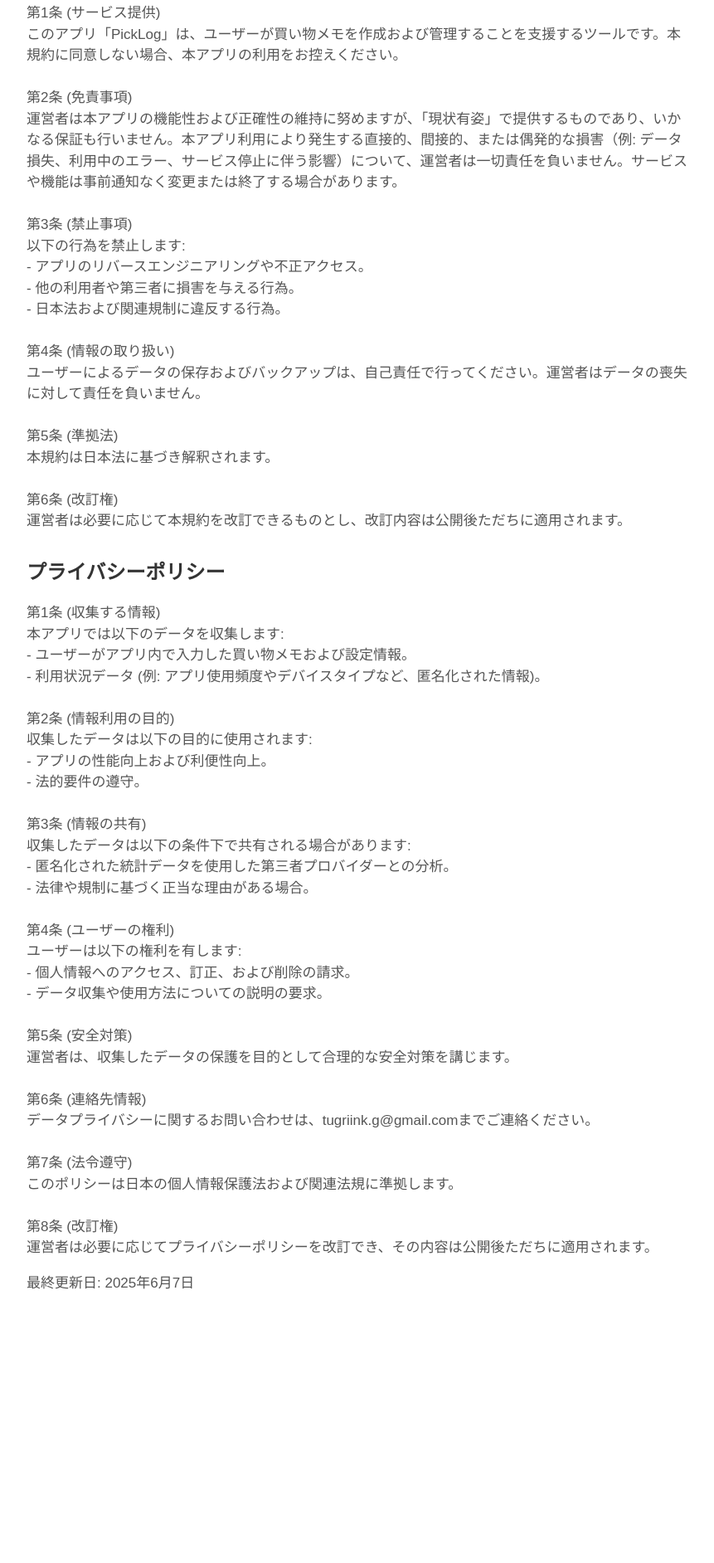
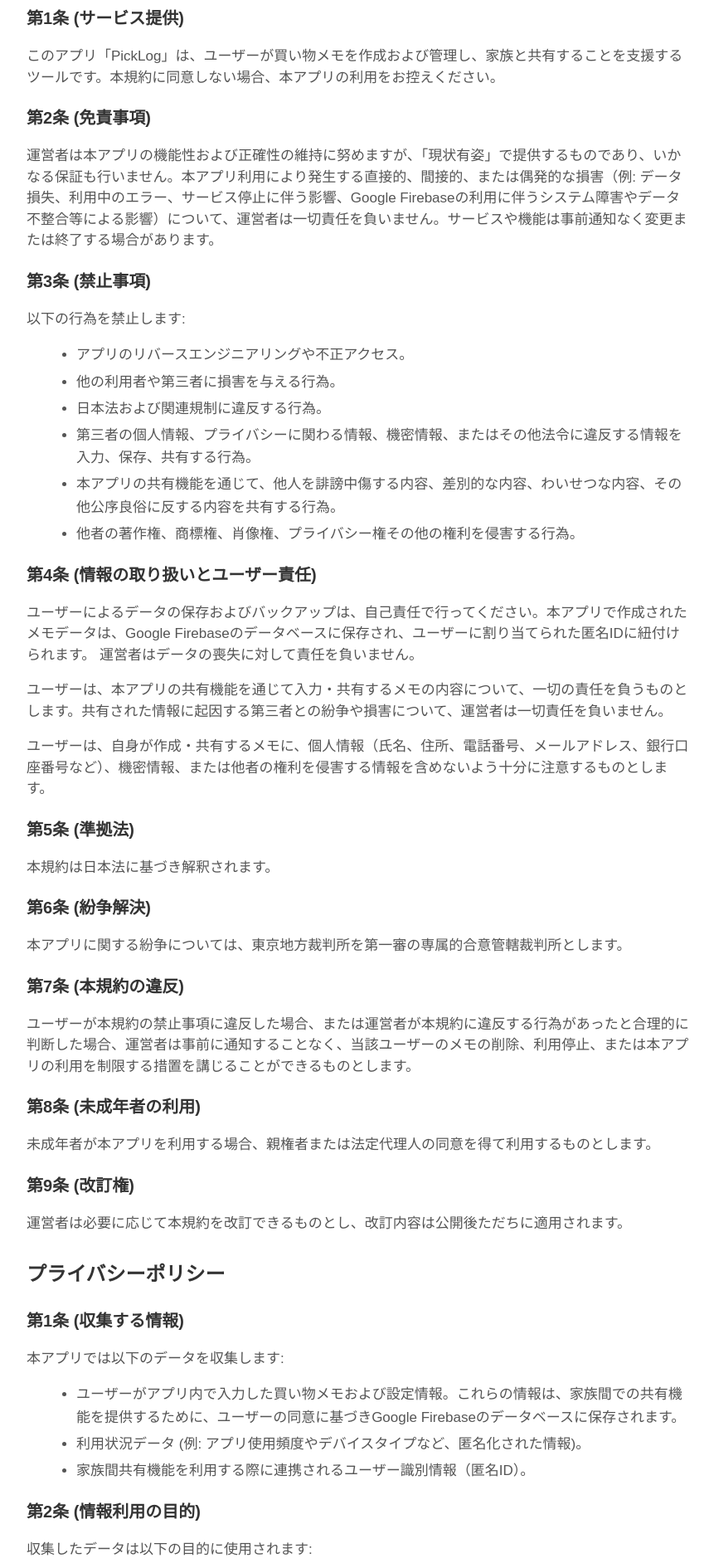
Before and after one commit to ShinjiHatada/tugriink-net, a plain HTML site: page pick_log/legal/terms_and_privacy_ja.html in a window 1280 px wide. Shown: the part 170-2054 px from the top of the page at 83% size, without its empty margins (208-1069 px from the left). Before the commit the page ends 1759 px from the top, so only its background shows below. Drawn offline with Linux system fonts and the light colour scheme.

Commit message:
Update terms_and_privacy_ja.html

```diff
--- a/pick_log/legal/terms_and_privacy_ja.html
+++ b/pick_log/legal/terms_and_privacy_ja.html
@@ -2,7 +2,7 @@
 <html>
 <head>
   <meta charset="UTF-8">
-  <title>プライバシーポリシー - PickLog</title>
+  <title>利用規約とプライバシーポリシー - PickLog</title>
   <meta name="viewport" content="width=device-width, initial-scale=1.0">
   <style>
     body { font-family: sans-serif; line-height: 1.6; padding: 20px; max-width: 800px; margin: 0 auto;font-size: 3.2vw; }
@@ -19,6 +19,13 @@
             font-size: 4.5vw;
         }
 
+        h3 {
+            color: #333;
+            margin-top: 20px;
+            margin-bottom: 10px;
+            font-size: 3.8vw;
+        }
+
         p {
             color: #555;
             line-height: 1.5;
@@ -29,6 +36,7 @@
         ul {
             margin-left: 20px;
             margin-bottom: 10px;
+            list-style-type: disc; /* リストのスタイルを明確に指定 */
         }
 
         li {
@@ -37,19 +45,30 @@
             color: #555;
         }
 
+        a {
+            color: #007bff; /* リンクの色を調整 */
+            text-decoration: none; /* 下線をなくす */
+        }
+
+        a:hover {
+            text-decoration: underline; /* ホバーで下線を出す */
+        }
+
         /* 小さい画面向けの調整 */
         @media (max-width: 320px) {
             body { font-size: 13px; }
             h1 { font-size: 20px; }
             h2 { font-size: 17px; }
-            p, li { font-size: 13px; }
+            h3 { font-size: 15px; }
+            p, ul, li { font-size: 13px; }
         }
 
         @media (max-width: 375px) {
             body { font-size: 14px; }
             h1 { font-size: 22px; }
             h2 { font-size: 18px; }
-            p, li { font-size: 14px; }
+            h3 { font-size: 16px; }
+            p, ul, li { font-size: 14px; }
         }
 
         /* 大きい画面向けの調整 */
@@ -57,78 +76,137 @@
             body { font-size: 16px; }
             h1 { font-size: 28px; }
             h2 { font-size: 22px; }
-            p, li { font-size: 16px; }
+            h3 { font-size: 18px; }
+            p, ul, li { font-size: 16px; }
         }
 
         @media (min-width: 1024px) {
             body { font-size: 17px; }
             h1 { font-size: 30px; }
             h2 { font-size: 24px; }
-            p, li { font-size: 17px; }
+            h3 { font-size: 20px; }
+            p, ul, li { font-size: 17px; }
         }
   </style>
 </head>
 <body>
   <h1>利用規約とプライバシーポリシー</h1>
+
   <h2>利用規約</h2>
+
+  <h3>第1条 (サービス提供)</h3>
   <p>
-第1条 (サービス提供)<br>
-このアプリ「PickLog」は、ユーザーが買い物メモを作成および管理することを支援するツールです。本規約に同意しない場合、本アプリの利用をお控えください。<br>
-<br>
-第2条 (免責事項)<br>
-運営者は本アプリの機能性および正確性の維持に努めますが、「現状有姿」で提供するものであり、いかなる保証も行いません。本アプリ利用により発生する直接的、間接的、または偶発的な損害（例: データ損失、利用中のエラー、サービス停止に伴う影響）について、運営者は一切責任を負いません。サービスや機能は事前通知なく変更または終了する場合があります。<br>
-<br>
-第3条 (禁止事項)<br>
-以下の行為を禁止します:<br>
-- アプリのリバースエンジニアリングや不正アクセス。<br>
-- 他の利用者や第三者に損害を与える行為。<br>
-- 日本法および関連規制に違反する行為。<br>
-<br>
-第4条 (情報の取り扱い)<br>
-ユーザーによるデータの保存およびバックアップは、自己責任で行ってください。運営者はデータの喪失に対して責任を負いません。<br>
-<br>
-第5条 (準拠法)<br>
-本規約は日本法に基づき解釈されます。<br>
-<br>
-第6条 (改訂権)<br>
-運営者は必要に応じて本規約を改訂できるものとし、改訂内容は公開後ただちに適用されます。
+    このアプリ「PickLog」は、ユーザーが買い物メモを作成および管理し、家族と共有することを支援するツールです。本規約に同意しない場合、本アプリの利用をお控えください。
   </p>
-  <h2>プライバシーポリシー</h2>
+
+  <h3>第2条 (免責事項)</h3>
   <p>
-   第1条 (収集する情報)<br>
-本アプリでは以下のデータを収集します:<br>
-- ユーザーがアプリ内で入力した買い物メモおよび設定情報。<br>
-- 利用状況データ (例: アプリ使用頻度やデバイスタイプなど、匿名化された情報)。<br>
-<br>
-第2条 (情報利用の目的)<br>
-収集したデータは以下の目的に使用されます:<br>
-- アプリの性能向上および利便性向上。<br>
-- 法的要件の遵守。<br>
-<br>
-第3条 (情報の共有)<br>
-収集したデータは以下の条件下で共有される場合があります:<br>
-- 匿名化された統計データを使用した第三者プロバイダーとの分析。<br>
-- 法律や規制に基づく正当な理由がある場合。<br>
-<br>
-第4条 (ユーザーの権利)<br>
-ユーザーは以下の権利を有します:<br>
-- 個人情報へのアクセス、訂正、および削除の請求。<br>
-- データ収集や使用方法についての説明の要求。<br>
-<br>
-第5条 (安全対策)<br>
-運営者は、収集したデータの保護を目的として合理的な安全対策を講じます。<br>
-<br>
-第6条 (連絡先情報)<br>
-データプライバシーに関するお問い合わせは、tugriink.g@gmail.comまでご連絡ください。<br>
-<br>
-第7条 (法令遵守)<br>
-このポリシーは日本の個人情報保護法および関連法規に準拠します。<br>
-<br>
-第8条 (改訂権)<br>
-運営者は必要に応じてプライバシーポリシーを改訂でき、その内容は公開後ただちに適用されます。
+    運営者は本アプリの機能性および正確性の維持に努めますが、「現状有姿」で提供するものであり、いかなる保証も行いません。本アプリ利用により発生する直接的、間接的、または偶発的な損害（例: データ損失、利用中のエラー、サービス停止に伴う影響、Google Firebaseの利用に伴うシステム障害やデータ不整合等による影響）について、運営者は一切責任を負いません。サービスや機能は事前通知なく変更または終了する場合があります。
+  </p>
+
+  <h3>第3条 (禁止事項)</h3>
+  <p>以下の行為を禁止します:</p>
+  <ul>
+    <li>アプリのリバースエンジニアリングや不正アクセス。</li>
+    <li>他の利用者や第三者に損害を与える行為。</li>
+    <li>日本法および関連規制に違反する行為。</li>
+    <li>第三者の個人情報、プライバシーに関わる情報、機密情報、またはその他法令に違反する情報を入力、保存、共有する行為。</li>
+    <li>本アプリの共有機能を通じて、他人を誹謗中傷する内容、差別的な内容、わいせつな内容、その他公序良俗に反する内容を共有する行為。</li>
+    <li>他者の著作権、商標権、肖像権、プライバシー権その他の権利を侵害する行為。</li>
+  </ul>
+
+  <h3>第4条 (情報の取り扱いとユーザー責任)</h3>
+  <p>
+    ユーザーによるデータの保存およびバックアップは、自己責任で行ってください。本アプリで作成されたメモデータは、Google Firebaseのデータベースに保存され、ユーザーに割り当てられた匿名IDに紐付けられます。 運営者はデータの喪失に対して責任を負いません。
   </p>
   <p>
-    最終更新日: 2025年6月7日
+    ユーザーは、本アプリの共有機能を通じて入力・共有するメモの内容について、一切の責任を負うものとします。共有された情報に起因する第三者との紛争や損害について、運営者は一切責任を負いません。
+  </p>
+  <p>
+    ユーザーは、自身が作成・共有するメモに、個人情報（氏名、住所、電話番号、メールアドレス、銀行口座番号など）、機密情報、または他者の権利を侵害する情報を含めないよう十分に注意するものとします。
+  </p>
+
+  <h3>第5条 (準拠法)</h3>
+  <p>
+    本規約は日本法に基づき解釈されます。
+  </p>
+
+  <h3>第6条 (紛争解決)</h3>
+  <p>
+    本アプリに関する紛争については、東京地方裁判所を第一審の専属的合意管轄裁判所とします。
+  </p>
+
+  <h3>第7条 (本規約の違反)</h3>
+  <p>
+    ユーザーが本規約の禁止事項に違反した場合、または運営者が本規約に違反する行為があったと合理的に判断した場合、運営者は事前に通知することなく、当該ユーザーのメモの削除、利用停止、または本アプリの利用を制限する措置を講じることができるものとします。
+  </p>
+
+  <h3>第8条 (未成年者の利用)</h3>
+  <p>
+    未成年者が本アプリを利用する場合、親権者または法定代理人の同意を得て利用するものとします。
+  </p>
+
+  <h3>第9条 (改訂権)</h3>
+  <p>
+    運営者は必要に応じて本規約を改訂できるものとし、改訂内容は公開後ただちに適用されます。
+  </p>
+
+  <h2>プライバシーポリシー</h2>
+
+  <h3>第1条 (収集する情報)</h3>
+  <p>本アプリでは以下のデータを収集します:</p>
+  <ul>
+    <li>ユーザーがアプリ内で入力した買い物メモおよび設定情報。これらの情報は、家族間での共有機能を提供するために、ユーザーの同意に基づきGoogle Firebaseのデータベースに保存されます。</li>
+    <li>利用状況データ (例: アプリ使用頻度やデバイスタイプなど、匿名化された情報)。</li>
+    <li>家族間共有機能を利用する際に連携されるユーザー識別情報（匿名ID）。</li>
+  </ul>
+
+  <h3>第2条 (情報利用の目的)</h3>
+  <p>収集したデータは以下の目的に使用されます:</p>
+  <ul>
+    <li>アプリの性能向上および利便性向上。</li>
+    <li>法的要件の遵守。</li>
+    <li>ユーザーが作成したメモの保存、表示、管理、およびユーザーが指定した家族とのメモ共有機能の提供。</li>
+  </ul>
+
+  <h3>第3条 (情報の共有)</h3>
+  <p>収集したデータは以下の条件下で共有される場合があります:</p>
+  <ul>
+    <li>匿名化された統計データを使用した第三者プロバイダーとの分析。</li>
+    <li>法律や規制に基づく正当な理由がある場合。</li>
+    <li>本アプリはメモデータの保存にGoogle Firebaseを利用しており、データはGoogleのサーバーに保存されます。Googleのプライバシーポリシーについては、<a href="https://policies.google.com/privacy" target="_blank" rel="noopener noreferrer">https://policies.google.com/privacy</a>をご参照ください。</li>
+    <li>ユーザーが指定した家族との間でメモを共有する場合、当該メモデータは共有相手に表示されます。</li>
+  </ul>
+
+  <h3>第4条 (ユーザーの権利)</h3>
+  <p>ユーザーは以下の権利を有します:</p>
+  <ul>
+    <li>個人情報へのアクセス、訂正、および削除の請求。</li>
+    <li>データ収集や使用方法についての説明の要求。</li>
+  </ul>
+
+  <h3>第5条 (安全対策)</h3>
+  <p>
+    運営者は、収集したデータの保護を目的として合理的な安全対策を講じます。特に、Firebaseを利用したデータ保存においては、Firebaseが提供するセキュリティ機能に準拠しています。
+  </p>
+
+  <h3>第6条 (連絡先情報)</h3>
+  <p>
+    データプライバシーに関するお問い合わせは、<a href="mailto:tugriink.g@gmail.com">tugriink.g@gmail.com</a>までご連絡ください。
+  </p>
+
+  <h3>第7条 (法令遵守)</h3>
+  <p>
+    このポリシーは日本の個人情報保護法および関連法規に準拠します。
+  </p>
+
+  <h3>第8条 (改訂権)</h3>
+  <p>
+    運営者は必要に応じてプライバシーポリシーを改訂でき、その内容は公開後ただちに適用されます。
+  </p>
+
+  <p>
+    最終更新日: 2025年7月27日
   </p>
 </body>
 </html>
```
